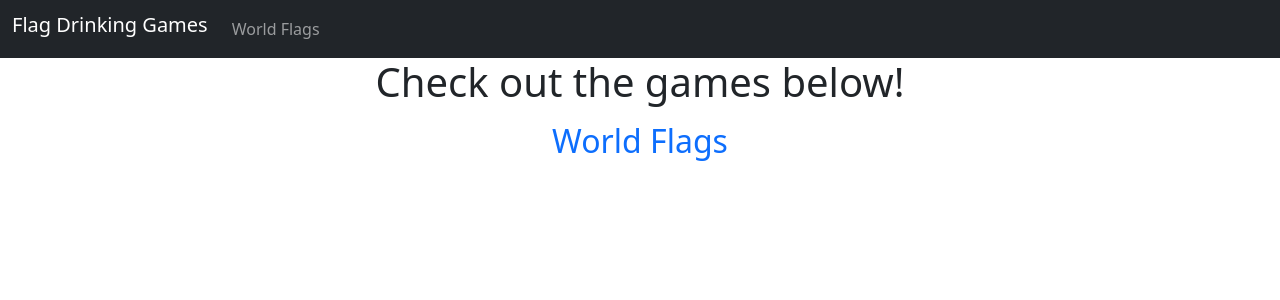
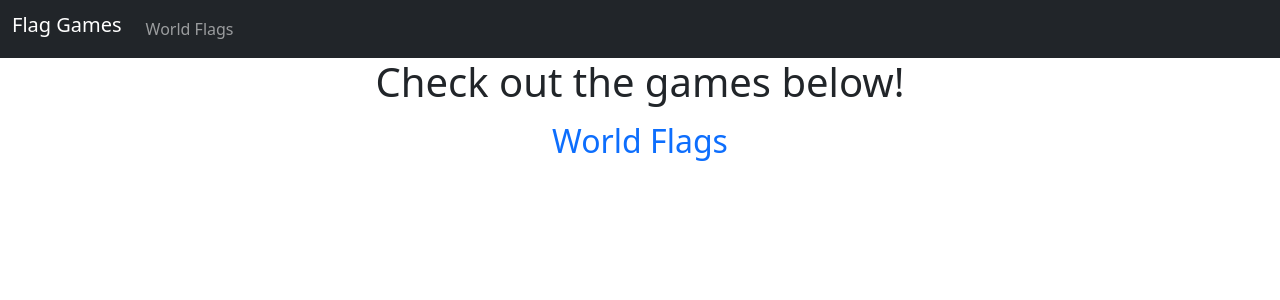
Before and after one commit to PouyaT/flag-games, a Django app: page / in a window 1280 px wide. Shown: the top 300 px of the page. Run offline with Django 4.2, Linux system fonts and the light colour scheme.

Commit message:
fix: removed the word "drinking" from the base page

```diff
--- a/flag_games/templates/flag_games/base.html
+++ b/flag_games/templates/flag_games/base.html
@@ -10,7 +10,7 @@
 </head>
 <nav class="navbar navbar-expand-lg navbar-dark bg-dark">
     <div class="container-fluid">
-        <h1 class="navbar-brand">Flag Drinking Games</h1>
+        <h1 class="navbar-brand">Flag Games</h1>
         <div class="collapse navbar-collapse" id="navbarSupportedContent">
             <ul class="navbar-nav me-auto mb-2 mb-lg-0">
                 <li class="nav-item">
```
